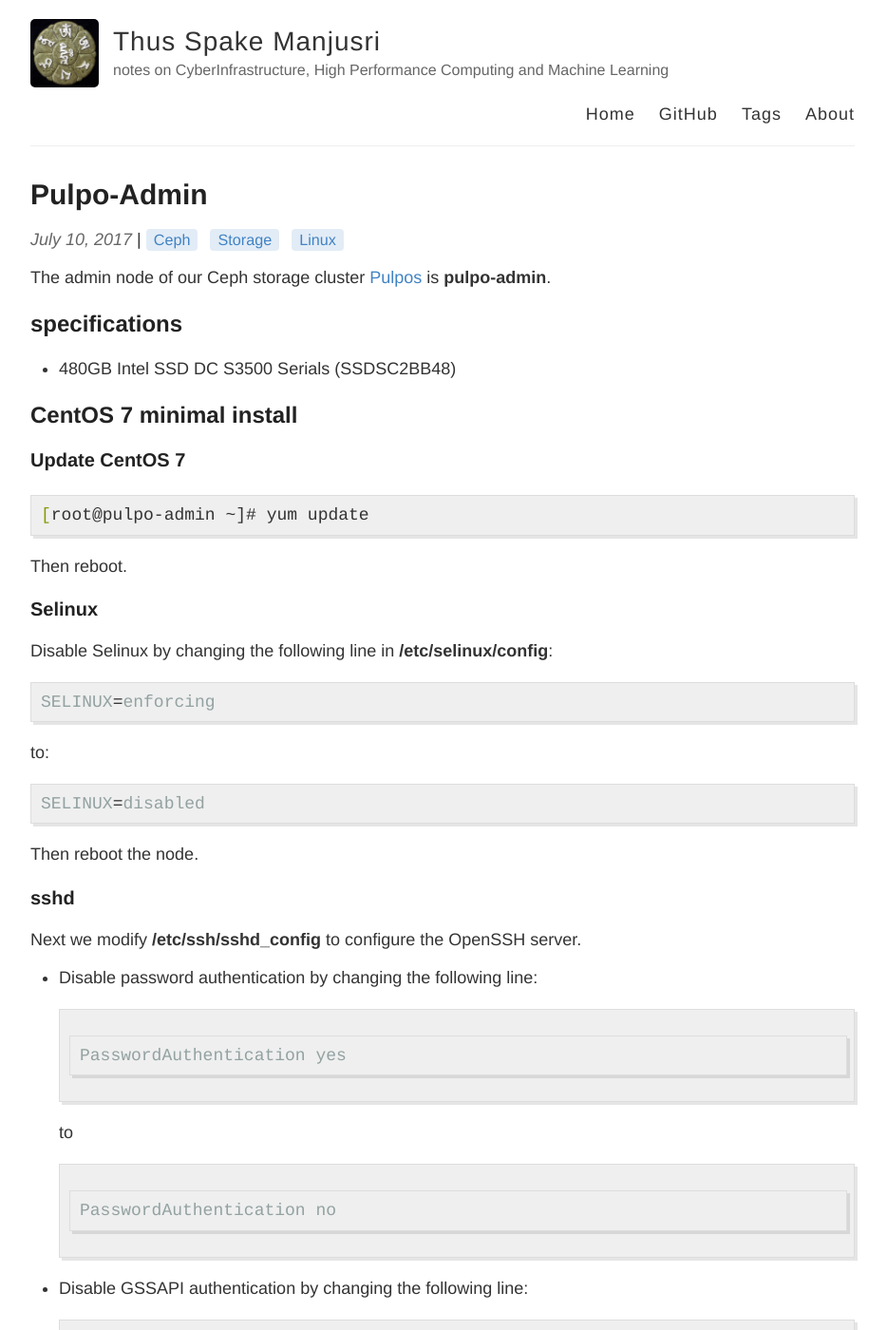
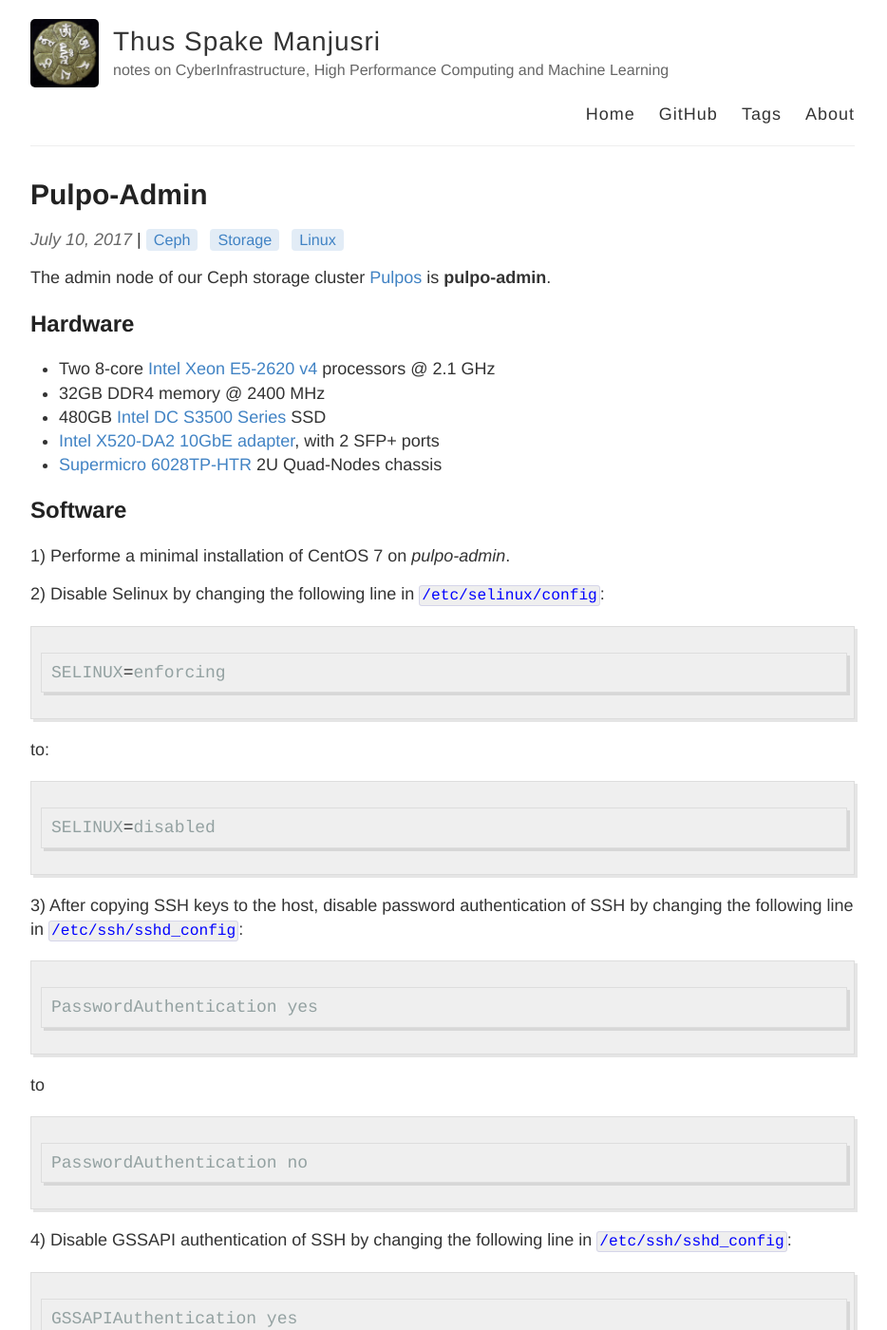
Before and after one commit to shawfdong/shawfdong.github.io, a Jekyll site: the page built from _posts/2017-7-10-pulpo-admin.md, in a window 1280 px wide and 1400 px high. Shown: the whole window at 95% size, without its empty margins (174-1108 px from the left). Built offline with Jekyll 4.4.1, drawn with Linux system fonts in a browser that asks for light colours; some of the changed text lies outside the part shown.

Commit message:
pulpo posts

````diff
--- a/_posts/2017-7-10-pulpo-admin.md
+++ b/_posts/2017-7-10-pulpo-admin.md
@@ -6,47 +6,58 @@
 
 The admin node of our Ceph storage cluster [Pulpos]({{ site.baseurl }}{% post_url 2017-2-9-pulpos %}) is **pulpo-admin**.<!-- more -->
 
-## specifications
-* 480GB Intel SSD DC S3500 Serials (SSDSC2BB48)
+## Hardware
+* Two 8-core [Intel Xeon E5-2620 v4](https://ark.intel.com/products/92986/Intel-Xeon-Processor-E5-2620-v4-20M-Cache-2_10-GHz) processors @ 2.1 GHz
+* 32GB DDR4 memory @ 2400 MHz
+* 480GB [Intel DC S3500 Series](http://ark.intel.com/products/series/74935/Intel-SSD-DC-S3500-Series) SSD
+* [Intel X520-DA2 10GbE adapter](http://ark.intel.com/products/39776/Intel-Ethernet-Converged-Network-Adapter-X520-DA2), with 2 SFP+ ports
+* [Supermicro 6028TP-HTR](https://www.supermicro.com/products/system/2u/6028/sys-6028tp-htr.cfm) 2U Quad-Nodes chassis
 
-## CentOS 7 minimal install
+## Software
+1) Performe a minimal installation of CentOS 7 on *pulpo-admin*.
 
-### Update CentOS 7
-{% highlight shell %}
-[root@pulpo-admin ~]# yum update
-{% endhighlight %}
-Then reboot.
+2) Disable Selinux by changing the following line in `/etc/selinux/config`:
+```conf
+SELINUX=enforcing
+```
+to:
+```conf
+SELINUX=disabled
+```
 
-### Selinux
-Disable Selinux by changing the following line in **/etc/selinux/config**:
-{% highlight conf %}
-SELINUX=enforcing
-{% endhighlight %}
+3) After copying SSH keys to the host, disable password authentication of SSH by changing the following line in `/etc/ssh/sshd_config`:
+```conf
+PasswordAuthentication yes
+```
+to
+```conf
+PasswordAuthentication no
+```
+
+4) Disable GSSAPI authentication of SSH by changing the following line in `/etc/ssh/sshd_config`:
+```conf
+GSSAPIAuthentication yes
+```
 to:
-{% highlight conf %}
-SELINUX=disabled
-{% endhighlight %}
-Then reboot the node.
+```conf
+GSSAPIAuthentication no
+```
 
-### sshd
-Next we modify **/etc/ssh/sshd_config** to configure the OpenSSH server.
-* Disable password authentication by changing the following line:
-  ```conf
-  PasswordAuthentication yes
-  ```
-  to
-  ```conf
-  PasswordAuthentication no
-  ```
-* Disable GSSAPI authentication by changing the following line:
-  ```conf
-  GSSAPIAuthentication yes
-  ```
-  to:
-  ```conf
-  GSSAPIAuthentication no
-  ```
-* Then restart sshd
-  ```shell
-  [root@pulpo-admin ~]# systemctl restart sshd
-  ```
+5) Update all packages:
+```shell
+[root@pulpo-admin ~]# yum -y update
+```
+
+6) Install the package `net-tools`, which contains basic networking tools, including *ifconfig*, *netstat*, *route*, and others:
+```shell
+[root@pulpo-admin ~]# yum install -y net-tools
+```
+
+7) Install the package `bind-utils`, which contains a collection of utilities for querying DNS servers, including *dig*, *nslookup*, and others:
+```shell
+[root@pulpo-admin ~]# yum install -y bind-utils
+```
+
+8) Reboot.
+
+**NOTE** *hyper-threading* is enabled on pulpo-admin, as well as on all the other nodes in the Pulpos cluster.
````
Also changed, not shown: _posts/2017-2-9-pulpos.md (+38 -0 lines), _posts/2017-6-21-pulpos-networks.md (+3 -3 lines).
